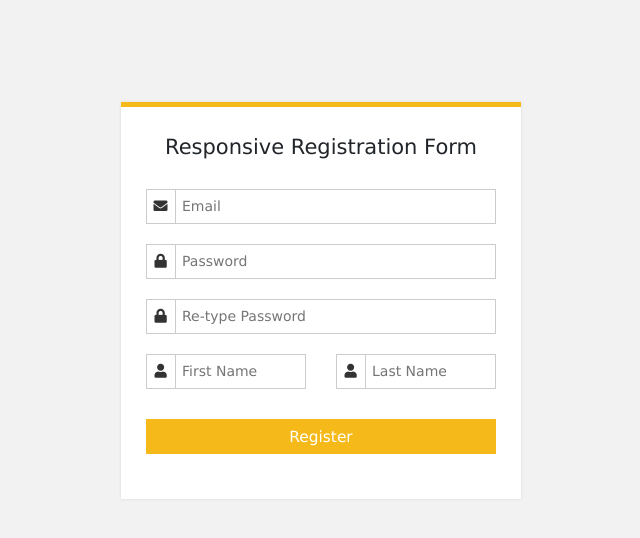
After one commit to vasunverma/Audio-Bid, a Django app: page /users/signup in a window 1280 px wide. The commit adds this page. Shown: the top 538 px of the page, without its empty margins (319-959 px from the left). Run offline with Django 4.2, Linux system fonts and the light colour scheme; parts of the project's set-up code (start-up, migrations or seed data) failed here and were passed over; some libraries are stand-ins or nearby versions.

Commit message:
Register, Login and Logout Functionality

```diff
--- a/mainApp/templates/home.html
+++ b/mainApp/templates/home.html
@@ -5,7 +5,8 @@
 <body>
 
 <h1>The Start of Audio Bid</h1>
-<a href="{%url 'login'%}">Login</a>
+<a href="{%url 'login_url'%}">Login</a>
+<a href="{% url 'signup_url' %}">SignUp</a>
 
 </body>
 </html>
--- /dev/null
+++ b/users/forms.py
@@ -0,0 +1,6 @@
+from django import forms
+from django.contrib.auth.forms import UserCreationForm
+from django.contrib.auth.models import User
+
+
+# Create your forms here.
--- /dev/null
+++ b/users/static/css/signup.css
@@ -0,0 +1,394 @@
+body {
+    font-family: Verdana, Geneva, sans-serif;
+    font-size: 14px;
+    background: #f2f2f2;
+}
+.clearfix:after {
+    content: "";
+    display: block;
+    clear: both;
+    visibility: hidden;
+    height: 0;
+}
+.form_wrapper {
+    background: #fff;
+    width: 400px;
+    max-width: 100%;
+    box-sizing: border-box;
+    padding: 25px;
+    margin: 8% auto 0;
+    position: relative;
+    z-index: 1;
+    border-top: 5px solid #f5ba1a;
+    -webkit-box-shadow: 0 0 3px rgba(0, 0, 0, 0.1);
+    -moz-box-shadow: 0 0 3px rgba(0, 0, 0, 0.1);
+    box-shadow: 0 0 3px rgba(0, 0, 0, 0.1);
+    -webkit-transform-origin: 50% 0%;
+    transform-origin: 50% 0%;
+    -webkit-transform: scale3d(1, 1, 1);
+    transform: scale3d(1, 1, 1);
+    -webkit-transition: none;
+    transition: none;
+    -webkit-animation: expand 0.8s 0.6s ease-out forwards;
+    animation: expand 0.8s 0.6s ease-out forwards;
+    opacity: 0;
+}
+.form_wrapper h2 {
+    font-size: 1.5em;
+    line-height: 1.5em;
+    margin: 0;
+}
+.form_wrapper .title_container {
+    text-align: center;
+    padding-bottom: 15px;
+}
+.form_wrapper h3 {
+    font-size: 1.1em;
+    font-weight: normal;
+    line-height: 1.5em;
+    margin: 0;
+}
+.form_wrapper label {
+    font-size: 12px;
+}
+.form_wrapper .row {
+    margin: 10px -15px;
+}
+.form_wrapper .row > div {
+    padding: 0 15px;
+    box-sizing: border-box;
+}
+.form_wrapper .col_half {
+    width: 50%;
+    float: left;
+}
+.form_wrapper .input_field {
+    position: relative;
+    margin-bottom: 20px;
+    -webkit-animation: bounce 0.6s ease-out;
+    animation: bounce 0.6s ease-out;
+}
+.form_wrapper .input_field > span {
+    position: absolute;
+    left: 0;
+    top: 0;
+    color: #333;
+    height: 100%;
+    border-right: 1px solid #ccc;
+    text-align: center;
+    width: 30px;
+}
+.form_wrapper .input_field > span > i {
+    padding-top: 10px;
+}
+.form_wrapper .textarea_field > span > i {
+    padding-top: 10px;
+}
+.form_wrapper input[type="text"], .form_wrapper input[type="email"], .form_wrapper input[type="password"] {
+    width: 100%;
+    padding: 8px 10px 9px 35px;
+    height: 35px;
+    border: 1px solid #ccc;
+    box-sizing: border-box;
+    outline: none;
+    -webkit-transition: all 0.3s ease-in-out;
+    -moz-transition: all 0.3s ease-in-out;
+    -ms-transition: all 0.3s ease-in-out;
+    transition: all 0.3s ease-in-out;
+}
+.form_wrapper input[type="text"]:hover, .form_wrapper input[type="email"]:hover, .form_wrapper input[type="password"]:hover {
+    background: #fafafa;
+}
+.form_wrapper input[type="text"]:focus, .form_wrapper input[type="email"]:focus, .form_wrapper input[type="password"]:focus {
+    -webkit-box-shadow: 0 0 2px 1px rgba(255, 169, 0, 0.5);
+    -moz-box-shadow: 0 0 2px 1px rgba(255, 169, 0, 0.5);
+    box-shadow: 0 0 2px 1px rgba(255, 169, 0, 0.5);
+    border: 1px solid #f5ba1a;
+    background: #fafafa;
+}
+.form_wrapper input[type="submit"] {
+    background: #f5ba1a;
+    height: 35px;
+    line-height: 35px;
+    width: 100%;
+    border: none;
+    outline: none;
+    cursor: pointer;
+    color: #fff;
+    font-size: 1.1em;
+    margin-bottom: 10px;
+    -webkit-transition: all 0.3s ease-in-out;
+    -moz-transition: all 0.3s ease-in-out;
+    -ms-transition: all 0.3s ease-in-out;
+    transition: all 0.3s ease-in-out;
+}
+.form_wrapper input[type="submit"]:hover {
+    background: #e1a70a;
+}
+.form_wrapper input[type="submit"]:focus {
+    background: #e1a70a;
+}
+.form_wrapper input[type="checkbox"], .form_wrapper input[type="radio"] {
+    border: 0;
+    clip: rect(0 0 0 0);
+    height: 1px;
+    margin: -1px;
+    overflow: hidden;
+    padding: 0;
+    position: absolute;
+    width: 1px;
+}
+.form_container .row .col_half.last {
+    border-left: 1px solid #ccc;
+}
+.checkbox_option label {
+    margin-right: 1em;
+    position: relative;
+}
+.checkbox_option label:before {
+    content: "";
+    display: inline-block;
+    width: 0.5em;
+    height: 0.5em;
+    margin-right: 0.5em;
+    vertical-align: -2px;
+    border: 2px solid #ccc;
+    padding: 0.12em;
+    background-color: transparent;
+    background-clip: content-box;
+    transition: all 0.2s ease;
+}
+.checkbox_option label:after {
+    border-right: 2px solid #000;
+    border-top: 2px solid #000;
+    content: "";
+    height: 20px;
+    left: 2px;
+    position: absolute;
+    top: 7px;
+    transform: scaleX(-1) rotate(135deg);
+    transform-origin: left top;
+    width: 7px;
+    display: none;
+}
+.checkbox_option input:hover + label:before {
+    border-color: #000;
+}
+.checkbox_option input:checked + label:before {
+    border-color: #000;
+}
+.checkbox_option input:checked + label:after {
+    -moz-animation: check 0.8s ease 0s running;
+    -webkit-animation: check 0.8s ease 0s running;
+    animation: check 0.8s ease 0s running;
+    display: block;
+    width: 7px;
+    height: 20px;
+    border-color: #000;
+}
+.radio_option label {
+    margin-right: 1em;
+}
+.radio_option label:before {
+    content: "";
+    display: inline-block;
+    width: 0.5em;
+    height: 0.5em;
+    margin-right: 0.5em;
+    border-radius: 100%;
+    vertical-align: -3px;
+    border: 2px solid #ccc;
+    padding: 0.15em;
+    background-color: transparent;
+    background-clip: content-box;
+    transition: all 0.2s ease;
+}
+.radio_option input:hover + label:before {
+    border-color: #000;
+}
+.radio_option input:checked + label:before {
+    background-color: #000;
+    border-color: #000;
+}
+.select_option {
+    position: relative;
+    width: 100%;
+}
+.select_option select {
+    display: inline-block;
+    width: 100%;
+    height: 35px;
+    padding: 0px 15px;
+    cursor: pointer;
+    color: #7b7b7b;
+    border: 1px solid #ccc;
+    border-radius: 0;
+    background: #fff;
+    appearance: none;
+    -webkit-appearance: none;
+    -moz-appearance: none;
+    transition: all 0.2s ease;
+}
+.select_option select::-ms-expand {
+    display: none;
+}
+.select_option select:hover, .select_option select:focus {
+    color: #000;
+    background: #fafafa;
+    border-color: #000;
+    outline: none;
+}
+.select_arrow {
+    position: absolute;
+    top: calc(50% - 4px);
+    right: 15px;
+    width: 0;
+    height: 0;
+    pointer-events: none;
+    border-width: 8px 5px 0 5px;
+    border-style: solid;
+    border-color: #7b7b7b transparent transparent transparent;
+}
+.select_option select:hover + .select_arrow, .select_option select:focus + .select_arrow {
+    border-top-color: #000;
+}
+.credit {
+    position: relative;
+    z-index: 1;
+    text-align: center;
+    padding: 15px;
+    color: #f5ba1a;
+}
+.credit a {
+    color: #e1a70a;
+}
+@-webkit-keyframes check {
+    0% {
+        height: 0;
+        width: 0;
+   }
+    25% {
+        height: 0;
+        width: 7px;
+   }
+    50% {
+        height: 20px;
+        width: 7px;
+   }
+}
+@keyframes check {
+    0% {
+        height: 0;
+        width: 0;
+   }
+    25% {
+        height: 0;
+        width: 7px;
+   }
+    50% {
+        height: 20px;
+        width: 7px;
+   }
+}
+@-webkit-keyframes expand {
+    0% {
+        -webkit-transform: scale3d(1, 0, 1);
+        opacity: 0;
+   }
+    25% {
+        -webkit-transform: scale3d(1, 1.2, 1);
+   }
+    50% {
+        -webkit-transform: scale3d(1, 0.85, 1);
+   }
+    75% {
+        -webkit-transform: scale3d(1, 1.05, 1);
+   }
+    100% {
+        -webkit-transform: scale3d(1, 1, 1);
+        opacity: 1;
+   }
+}
+@keyframes expand {
+    0% {
+        -webkit-transform: scale3d(1, 0, 1);
+        transform: scale3d(1, 0, 1);
+        opacity: 0;
+   }
+    25% {
+        -webkit-transform: scale3d(1, 1.2, 1);
+        transform: scale3d(1, 1.2, 1);
+   }
+    50% {
+        -webkit-transform: scale3d(1, 0.85, 1);
+        transform: scale3d(1, 0.85, 1);
+   }
+    75% {
+        -webkit-transform: scale3d(1, 1.05, 1);
+        transform: scale3d(1, 1.05, 1);
+   }
+    100% {
+        -webkit-transform: scale3d(1, 1, 1);
+        transform: scale3d(1, 1, 1);
+        opacity: 1;
+   }
+}
+@-webkit-keyframes bounce {
+    0% {
+        -webkit-transform: translate3d(0, -25px, 0);
+        opacity: 0;
+   }
+    25% {
+        -webkit-transform: translate3d(0, 10px, 0);
+   }
+    50% {
+        -webkit-transform: translate3d(0, -6px, 0);
+   }
+    75% {
+        -webkit-transform: translate3d(0, 2px, 0);
+   }
+    100% {
+        -webkit-transform: translate3d(0, 0, 0);
+        opacity: 1;
+   }
+}
+@keyframes bounce {
+    0% {
+        -webkit-transform: translate3d(0, -25px, 0);
+        transform: translate3d(0, -25px, 0);
+        opacity: 0;
+   }
+    25% {
+        -webkit-transform: translate3d(0, 10px, 0);
+        transform: translate3d(0, 10px, 0);
+   }
+    50% {
+        -webkit-transform: translate3d(0, -6px, 0);
+        transform: translate3d(0, -6px, 0);
+   }
+    75% {
+        -webkit-transform: translate3d(0, 2px, 0);
+        transform: translate3d(0, 2px, 0);
+   }
+    100% {
+        -webkit-transform: translate3d(0, 0, 0);
+        transform: translate3d(0, 0, 0);
+        opacity: 1;
+   }
+}
+@media (max-width: 600px) {
+    .form_wrapper .col_half {
+        width: 100%;
+        float: none;
+   }
+    .bottom_row .col_half {
+        width: 50%;
+        float: left;
+   }
+    .form_container .row .col_half.last {
+        border-left: none;
+   }
+    .remember_me {
+        padding-bottom: 20px;
+   }
+}
--- a/users/templates/authenticate/login.html
+++ /dev/null
@@ -1,6 +0,0 @@
-<h2>Log In</h2>
-<form method="post">
-  {% csrf_token %}
-  {{ form.as_p }}
-  <button type="submit">Submit</button>
-</form>
--- /dev/null
+++ b/users/templates/registration/base.html
@@ -0,0 +1,26 @@
+{% load static %}
+<!doctype html>
+<html lang="en">
+<head>
+    {% load static %}
+    <!-- Required meta tags -->
+    <meta charset="utf-8">
+    <meta name="viewport" content="width=device-width, initial-scale=1, shrink-to-fit=no">
+
+    <!-- Bootstrap CSS -->
+    <link rel="stylesheet" href="https://maxcdn.bootstrapcdn.com/bootstrap/4.0.0/css/bootstrap.min.css" integrity="sha384-Gn5384xqQ1aoWXA+058RXPxPg6fy4IWvTNh0E263XmFcJlSAwiGgFAW/dAiS6JXm" crossorigin="anonymous">
+
+    <!--Font awesome icons -->
+	<link rel="stylesheet" href="https://use.fontawesome.com/releases/v5.8.2/css/all.css" integrity="sha384-oS3vJWv+0UjzBfQzYUhtDYW+Pj2yciDJxpsK1OYPAYjqT085Qq/1cq5FLXAZQ7Ay" crossorigin="anonymous">
+
+    {% block css %}{% endblock %}
+    {% block script %}{% endblock %}
+    <title>{% block title %} {% endblock %} </title>
+</head>
+<body>
+    {% block content %}{% endblock %}
+    <script src="https://code.jquery.com/jquery-3.2.1.slim.min.js" integrity="sha384-KJ3o2DKtIkvYIK3UENzmM7KCkRr/rE9/Qpg6aAZGJwFDMVNA/GpGFF93hXpG5KkN" crossorigin="anonymous"></script>
+    <script src="https://maxcdn.bootstrapcdn.com/bootstrap/4.0.0/js/bootstrap.min.js" integrity="sha384-JZR6Spejh4U02d8jOt6vLEHfe/JQGiRRSQQxSfFWpi1MquVdAyjUar5+76PVCmYl" crossorigin="anonymous"></script>
+
+</body>
+</html>
--- /dev/null
+++ b/users/templates/registration/signup.html
@@ -0,0 +1,44 @@
+{% extends "registration/base.html" %}
+{% load static %}
+{% block css %}
+    <link rel="stylesheet" href="/static/css/signup.css"/>
+{% endblock %}
+{% block title %} Register Page {% endblock title%}
+{% block content %}
+<div class="form_wrapper">
+  <div class="form_container">
+    <div class="title_container">
+      <h2>Responsive Registration Form</h2>
+    </div>
+    <div class="row clearfix">
+      <div class="">
+        <form method="post" action="{%url 'signup_url'%}">
+          {% csrf_token %}
+          <div class="input_field"> <span><i aria-hidden="true" class="fa fa-envelope"></i></span>
+            <input type="email" name="email" placeholder="Email" required />
+          </div>
+          <div class="input_field"> <span><i aria-hidden="true" class="fa fa-lock"></i></span>
+            <input type="password" name="password" placeholder="Password" required />
+          </div>
+          <div class="input_field"> <span><i aria-hidden="true" class="fa fa-lock"></i></span>
+            <input type="password" name="password1" placeholder="Re-type Password" required />
+          </div>
+          <div class="row clearfix">
+            <div class="col_half">
+              <div class="input_field"> <span><i aria-hidden="true" class="fa fa-user"></i></span>
+                <input type="text" name="fname" placeholder="First Name" />
+              </div>
+            </div>
+            <div class="col_half">
+              <div class="input_field"> <span><i aria-hidden="true" class="fa fa-user"></i></span>
+                <input type="text" name="lname" placeholder="Last Name" required />
+              </div>
+            </div>
+          </div>
+          <input class="button" type="submit" value="Register" />
+        </form>
+      </div>
+    </div>
+  </div>
+</div>
+{% endblock content %}
--- a/users/urls.py
+++ b/users/urls.py
@@ -2,5 +2,7 @@ from django.urls import path
 from . import views
 
 urlpatterns = [
-    path('login_user', views.login_user, name="login"),
+    path('login', views.user_login, name='login_url'),
+    path('signup', views.users_signup, name='signup_url'),
+    path('profile', views.users_profile, name='profile_url'),
 ]
--- a/users/views.py
+++ b/users/views.py
@@ -1,6 +1,46 @@
 from django.shortcuts import render, redirect
-from django.contrib.auth import authenticate, login, logout
-from django.contrib import messages
+from django.contrib.auth.models import User
+from django.contrib.auth import authenticate, logout,login
+from django.http import HttpResponse, HttpResponseRedirect
 
-def login_user(request):
-    return render(request, 'authenticate/login.html', {})
+def user_login(request):
+    if request.method == "POST":
+        email = request.POST.get('email')
+        password = request.POST.get('password')
+        user = authenticate(username=email, password=password)
+        if user:
+            login(request,user)
+            return redirect('profile_url')
+        else:
+            error = " Sorry! Username and Password didn't match, Please try again ! "
+            return render(request, 'registration/login.html',{'error':error})
+    else:
+        return render(request, 'registration/login.html')
+
+def users_signup(request):
+    if request.method == 'POST':
+        email = request.POST.get('email')
+        first_name = request.POST.get('fname')
+        last_name = request.POST.get('lname')
+        pass_1 = request.POST.get('password')
+        pass_2 = request.POST.get('password1')
+        if pass_1 == pass_2:
+             user = User.objects.create_user(
+                                              username=email,
+                                              first_name=first_name,
+                                              last_name=last_name,
+                                              email=email,
+                                              password=pass_1,
+                                             )
+             return HttpResponseRedirect("/")
+        else:
+             error = " Password Mismatch "
+             return render(request, 'registration/signup.html',{"error":error})
+    else:
+         return render(request, 'registration/signup.html')
+
+def users_profile(request):
+    if request.user.is_authenticated:
+        return render(request, 'home/profile.html')
+    else:
+        return redirect('login_url')
```
Also changed, not shown: audiobidV1/settings.py (+4 -9 lines), users/models.py (+0 -18 lines), users/static/css/login.css (added, +116 -0 lines), users/static/js/login.js (added, +16 -0 lines), users/templates/home/profile.html (added, +9 -0 lines), users/templates/registration/login.html (added, +45 -0 lines), users/migrations/0005_delete_authentication_delete_profile.py (added).
